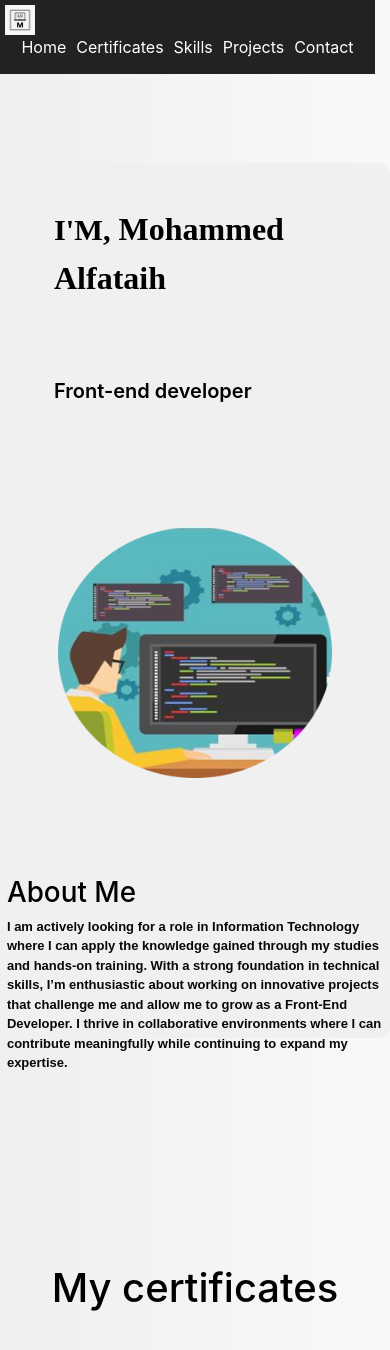
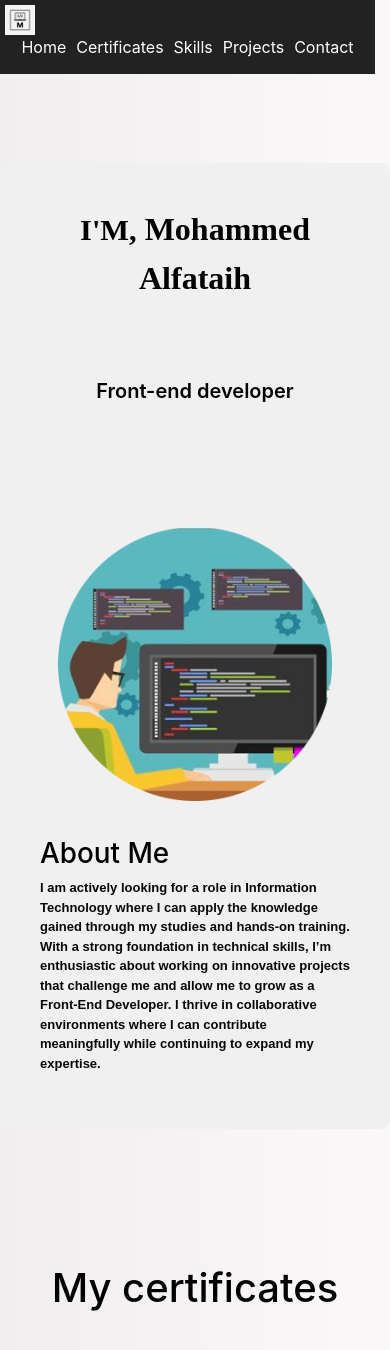
Before and after one commit to Mohammed-Alfataih/portfolio, a React (Vite) app in the folder my-portfolio/: page / in a window 390 px wide. Shown: the top 1350 px of the page. Built offline with nearby package versions, Linux system fonts and the light colour scheme.

Commit message:
Update hero component and CSS for responsiveness

```diff
--- a/my-portfolio/src/component/1-hero/hero.css
+++ b/my-portfolio/src/component/1-hero/hero.css
@@ -128,42 +128,49 @@ width: 100px;
 
 }
 /* Mobile (≤ 480px) */
-@media (max-width: 480px) {
-   .two {
+@media (max-width: 430px) {
+  .two {
     margin-top: 50px;
-   }
+  }
+
   .PartOne {
     grid-template-columns: 1fr;
     grid-template-rows: auto;
     height: auto;
     padding: 1.5rem;
-    img {
+  }
+
+  .PartOne img {
     width: 80%;
-    height: 90%;
+    height: auto; /* use auto so the image doesn’t stretch weirdly */
     margin-top: 5px;
+    display: block;
+    margin-left: auto;
+    margin-right: auto; /* centers the image */
+  }
 
+  .name {
+    font-size: 2rem;
   }
+
+  .parttwo {
+    width: 100%;   /* avoid overflow on small screens */
+    font-size: 0.8rem;
+    margin-top: 20px;
+    padding: 1rem;
   }
-  .name{
-    font-size: 2.0rem;
+
+  .parttwo p {
+    font-size: small;
   }
-  .parttwo {
-    width: 110%;
-    height: 30%;
-    font-size: 0.8rem;
-    p{
-      font-size: small;
-    }
 
-
-  }
   .next-to-img {
     margin-top: 10px;
-    margin-left: 30px;
+    margin-left: 0; /* reset margin so text isn’t pushed off-screen */
+    text-align: center;
+  }
+}
 
-  }
-
-}
 
 
 
```
